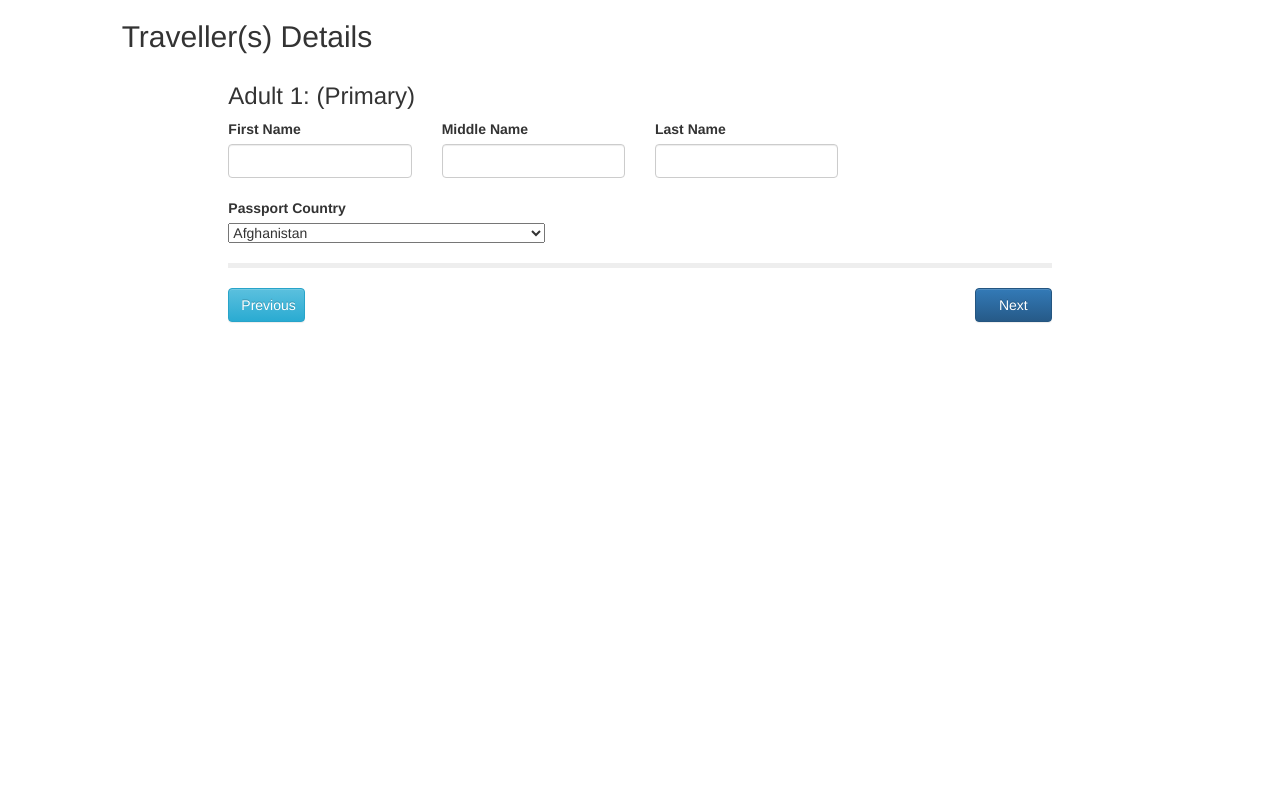
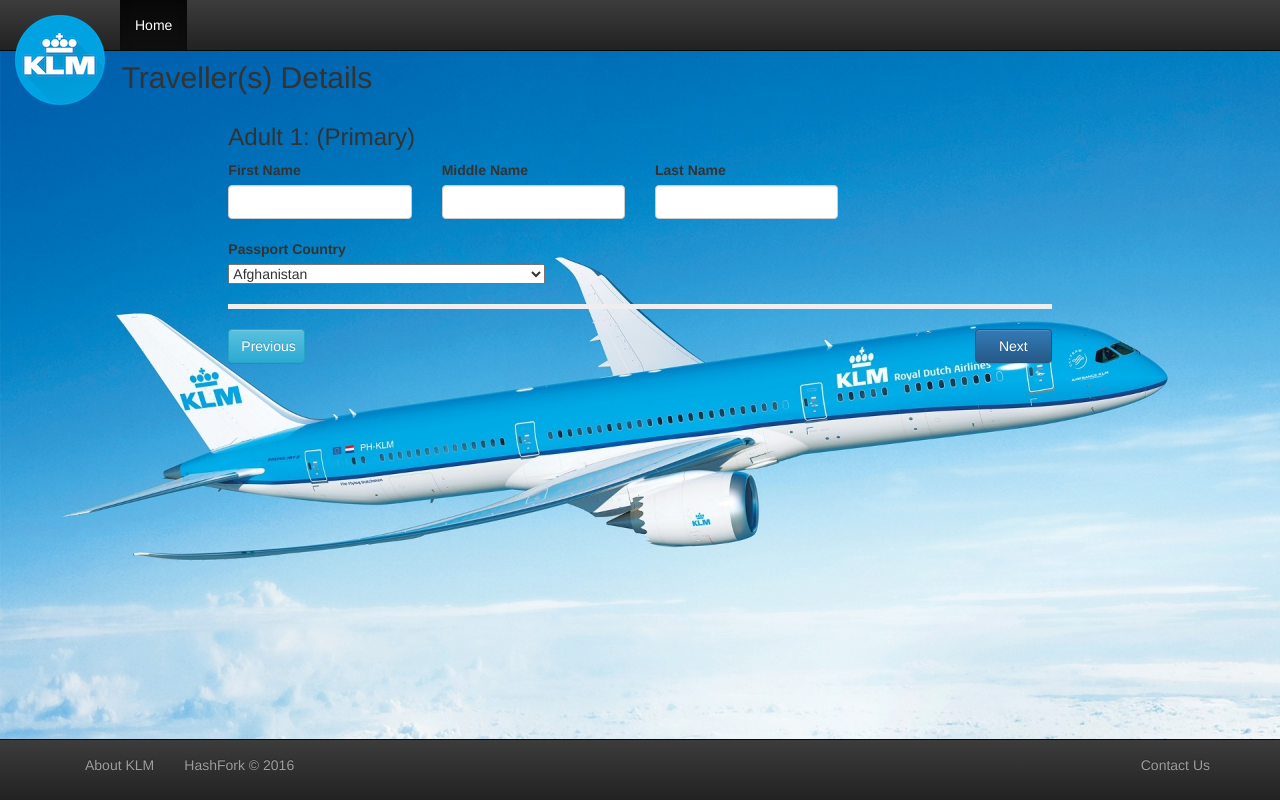
Before and after one commit to secourse2016/hashfork, a website: page public/names.html in a window 1280 px wide. Drawn offline with nearby package versions, Linux system fonts and the light colour scheme.

Commit message:
My edits on navbar, footer, and page skeleton

```diff
--- a/public/names.html
+++ b/public/names.html
@@ -18,13 +18,57 @@
 
 <div class = container-fluid>
 
+
+
   <style>
 
   hr {
 
     border-width: thick;
   }
+
+  body {
+          background-image: url("./images/KLM2.jpg");
+          background-size: cover;
+
+  }
   </style>
+  <!-- TOP NAVBAR -->
+  <div class="container">
+<div class="row">
+  <div class="col-md-12">
+     <nav class="navbar navbar-inverse navbar-fixed-top" role="navigation" >
+        <!-- Brand and toggle get grouped for better mobile display -->
+        <div class="navbar-header">
+           <button type="button" class="navbar-toggle" data-toggle="collapse" data-target="#bs-example-navbar-collapse-1">
+           <span class="sr-only">Toggle navigation</span>
+           <span class="icon-bar"></span>
+           <span class="icon-bar"></span>
+           <span class="icon-bar"></span>
+           </button>
+           <a class="navbar-brand" href=""><img src="./images/logo.png"></a>
+        </div>
+        <!-- Collect the nav links, forms, and other content for toggling -->
+        <div class="collapse navbar-collapse" id="bs-example-navbar-collapse-1">
+           <ul class="nav navbar-nav">
+              <li class="active"><a href="">Home</a></li>
+
+           </ul>
+
+           <ul class="nav navbar-nav navbar-left">
+
+           </ul>
+        </div>
+        <!-- /.navbar-collapse -->
+     </nav>
+  </div>
+</div>
+</div>
+   <!-- TOP NAVBAR -->
+   <div class="row">
+     <br>
+     <br>
+   </div>
   <div class="row">
     <div class="col-md-1"></div>
    <div class="col-md-8"><h2>Traveller(s) Details</h2></div>
@@ -356,4 +400,24 @@
 	</div>
 </div>
 
+<nav class="navbar navbar-inverse navbar-fixed-bottom" >
+<div class="container">
+<div class="navbar-header">
+</div>
+<ul class="nav navbar-nav">
+</ul>
+
+<ul class="nav navbar-nav navbar-left">
+<li><a href="#"><span class=""></span>About KLM</a></li>
+<li><a href="#"><span class=""></span>HashFork © 2016</a></li></ul>
+</ul>
+<ul class="navbar-center navbar-brand" href="#"><a class="navbar-brand"></a></ul>
+<ul class="nav navbar-nav navbar-right">
+<li><a href="#"><span class=""></span>Contact Us</a></li>
+
+
+</ul>
+</div>
+</nav>
+
 </html>
```
Also changed, not shown: public/images/klm2.jpg (added), public/images/logo.png (added), 1 other file.
